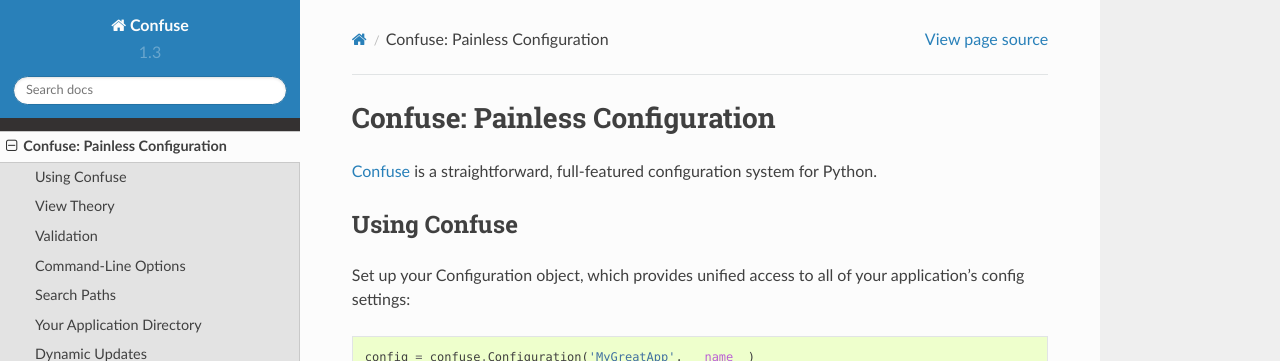
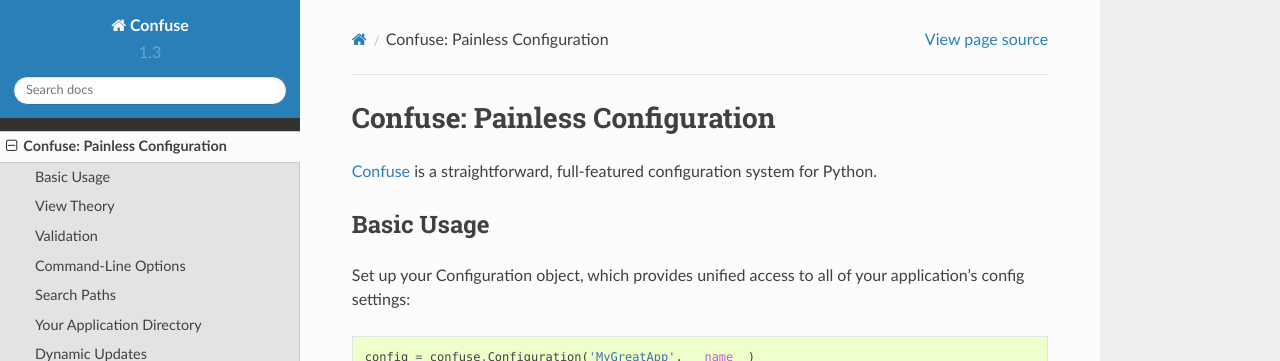
Before and after one commit to beetbox/confuse, a Sphinx documentation site: the page built from docs/usage.rst, in a window 1280 px wide and 900 px high. Shown: the top 361 px of the window. Built offline with Sphinx 7.4.7 and the Read the Docs theme 2.0.0, drawn with Linux system fonts in a browser that asks for light colours; pages that are not in the unit, such as notebooks, are missing from menus.

Commit message:
Fixing header collision in TOC (just a warning, but resolved now).

```diff
--- a/docs/usage.rst
+++ b/docs/usage.rst
@@ -7,8 +7,8 @@
 .. _Confuse: https://github.com/beetbox/confuse
 
 
-Using Confuse
--------------
+Basic Usage
+-----------
 
 Set up your Configuration object, which provides unified access to
 all of your application’s config settings:
```
